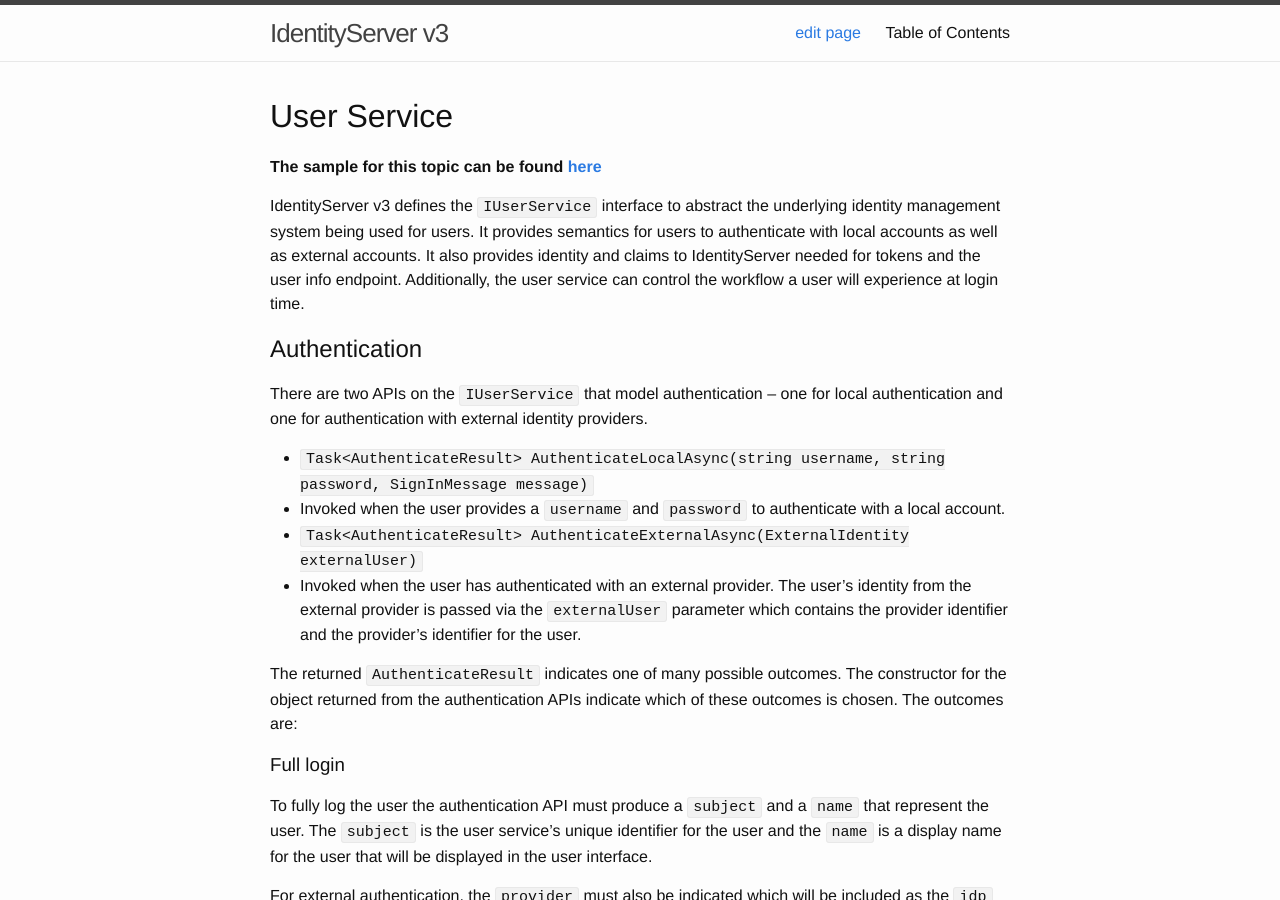
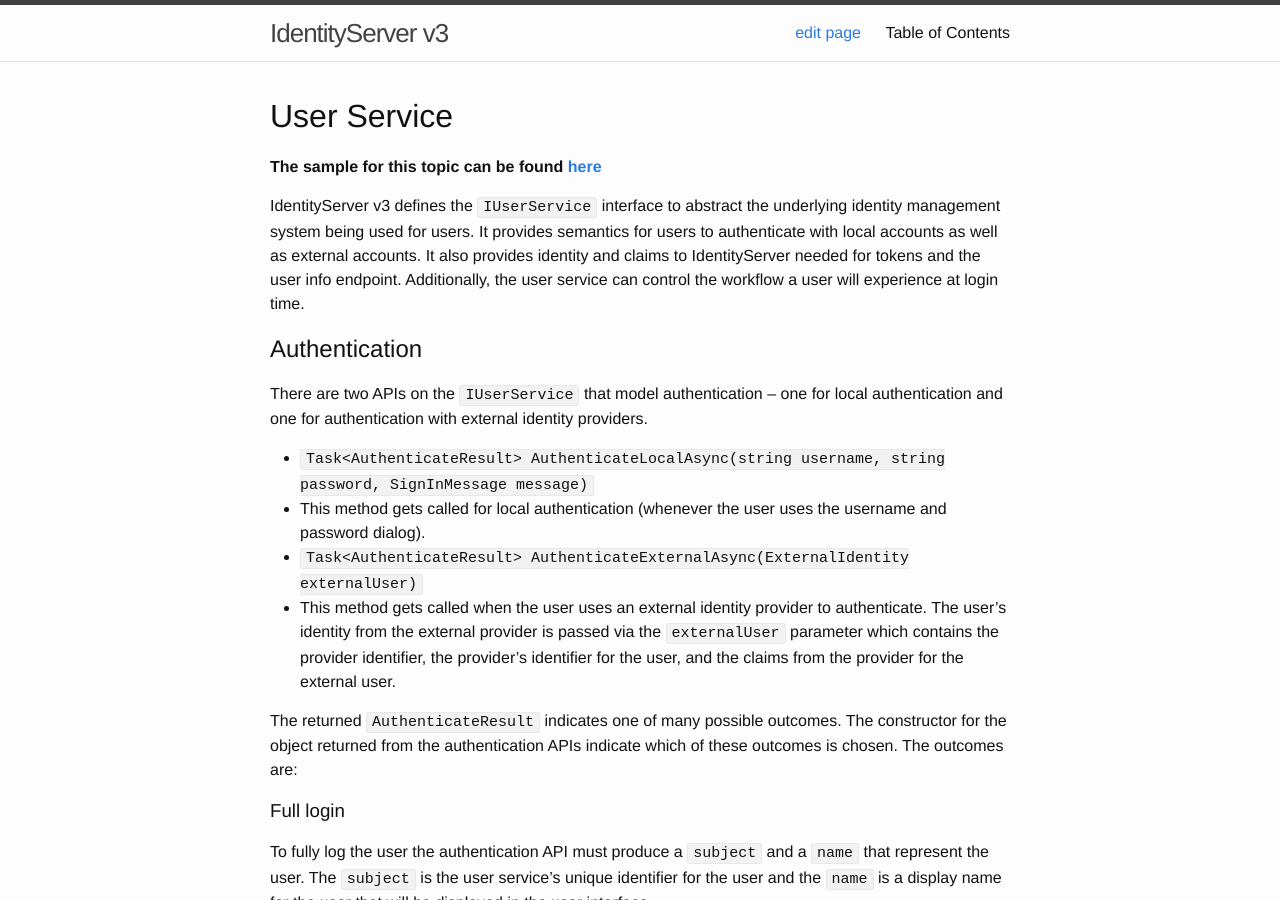
Before and after one commit to IdentityServer/Documentation, a Jekyll site: the page built from docs/advanced/userService.md, in a window 1280 px wide and 900 px high. Built offline with Jekyll 4.4.1, drawn with Linux system fonts in a browser that asks for light colours; Markdown is read by kramdown in place of the engine named in the settings.

Commit message:
Update userService.md

```diff
--- a/docs/advanced/userService.md
+++ b/docs/advanced/userService.md
@@ -13,9 +13,9 @@
 There are two APIs on the `IUserService` that model authentication -- one for local authentication and one for authentication with external identity providers.
 
 * `Task<AuthenticateResult> AuthenticateLocalAsync(string username, string password, SignInMessage message)`
- * Invoked when the user provides a `username` and `password` to authenticate with a local account.
+ * This method gets called for local authentication (whenever the user uses the username and password dialog).
 * `Task<AuthenticateResult> AuthenticateExternalAsync(ExternalIdentity externalUser)`
- * Invoked when the user has authenticated with an external provider. The user's identity from the external provider is passed via the `externalUser` parameter which contains the provider identifier and the provider's identifier for the user.
+ * This method gets called when the user uses an external identity provider to authenticate. The user's identity from the external provider is passed via the `externalUser` parameter which contains the provider identifier, the provider's identifier for the user, and the claims from the provider for the external user.
 
 The returned `AuthenticateResult` indicates one of many possible outcomes. The constructor for the object returned from the authentication APIs indicate which of these outcomes is chosen. The outcomes are:
 
```
